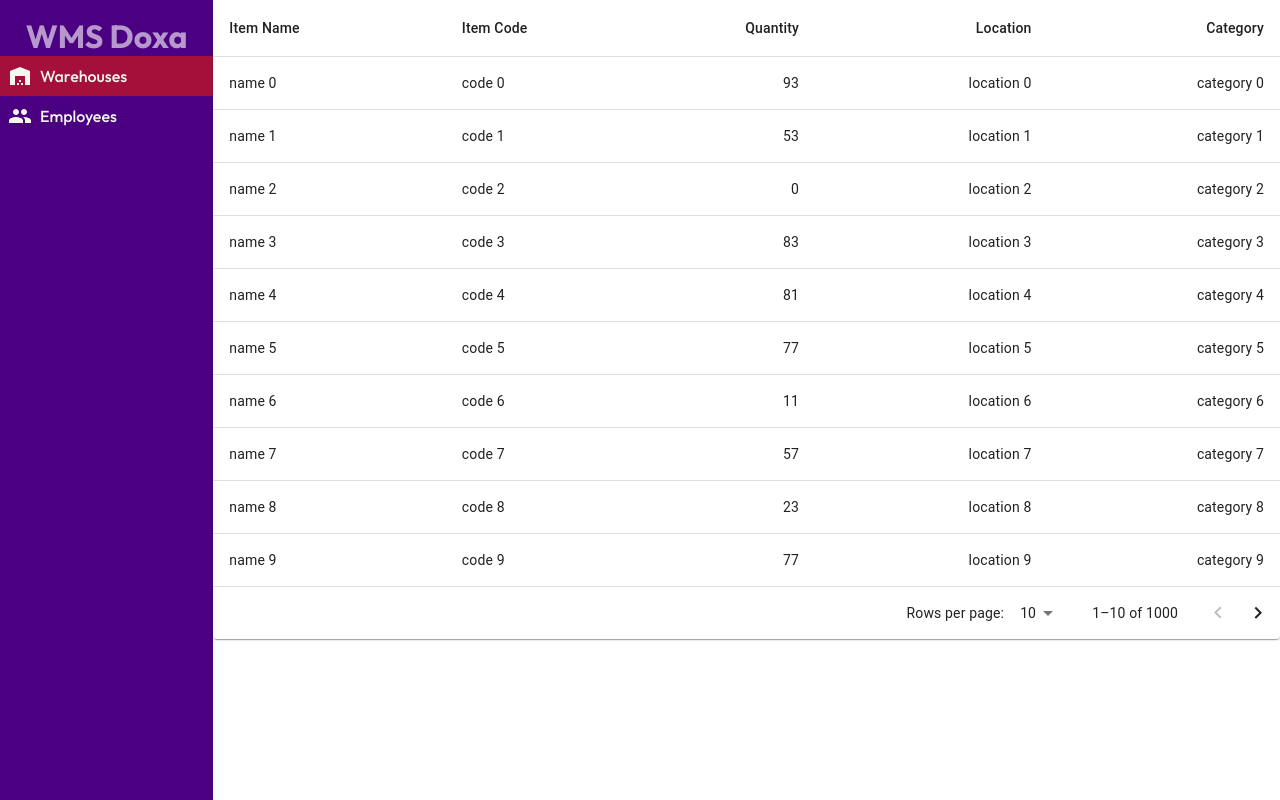
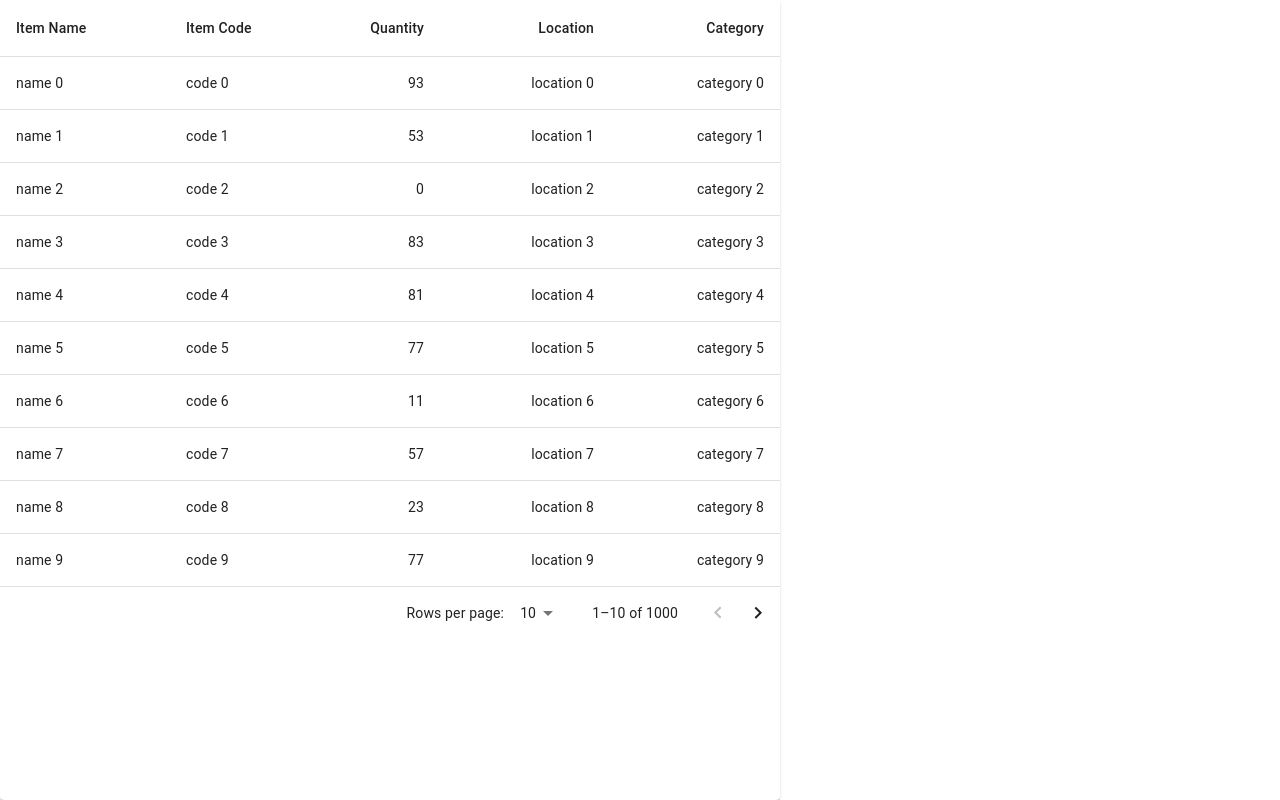
Before and after one commit to Dmutre/WMS-Doxa-front, a React (Vite) app: page /warehouses/1 in a window 1280 px wide. Built offline with nearby package versions, Linux system fonts and the light colour scheme.

Commit message:
Fix sidebar

```diff
--- a/src/App.tsx
+++ b/src/App.tsx
@@ -1,14 +1,22 @@
 import { Outlet } from 'react-router-dom';
 import styles from './App.module.css';
 import { Sidebar } from './components/Sidebar/Sidebar';
+import { useAuth } from './stores/auth';
 
 export const App = () => {
+  const { isAuth } = useAuth();
   return (
     <div className={styles['app-container']}>
-      <Sidebar />
-      <main className={styles['outlined-container']}>
+      {isAuth ? (
+        <>
+          <Sidebar />
+          <main className={styles['outlined-container']}>
+            <Outlet />
+          </main>
+        </>
+      ) : (
         <Outlet />
-      </main>
+      )}
     </div>
   );
 };
--- a/src/stores/auth.ts
+++ b/src/stores/auth.ts
@@ -1,11 +1,17 @@
 import { create } from 'zustand';
 
 interface IAuthState {
+  isAuth: boolean;
   accessToken: string;
   login: (token: string) => void;
 }
 
 export const useAuth = create<IAuthState>(set => ({
+  isAuth: false,
   accessToken: '',
-  login: (token: string) => set(() => ({ accessToken: token })),
+  login: (token: string) =>
+    set(() => ({
+      accessToken: token,
+      isAuth: true,
+    })),
 }));
```
